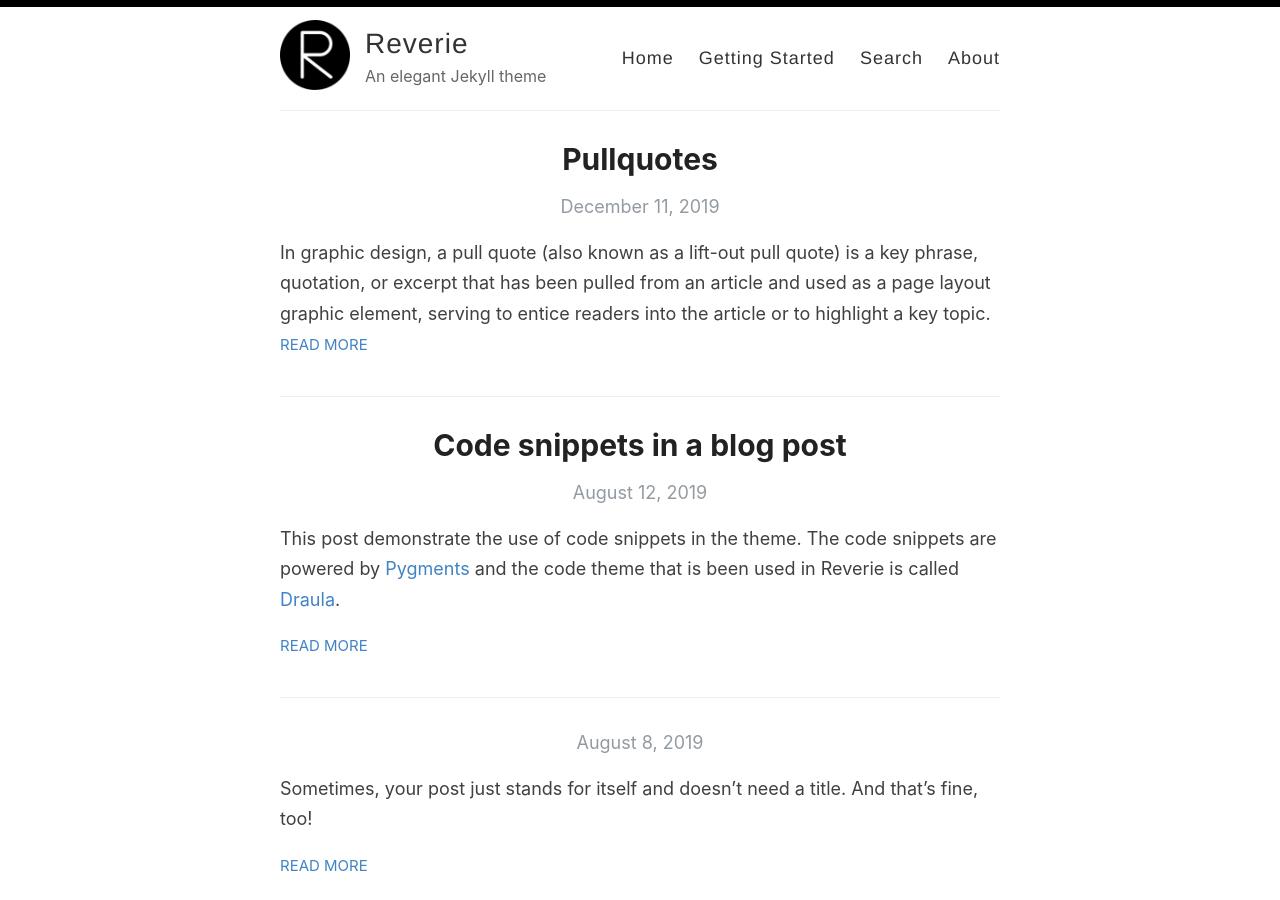
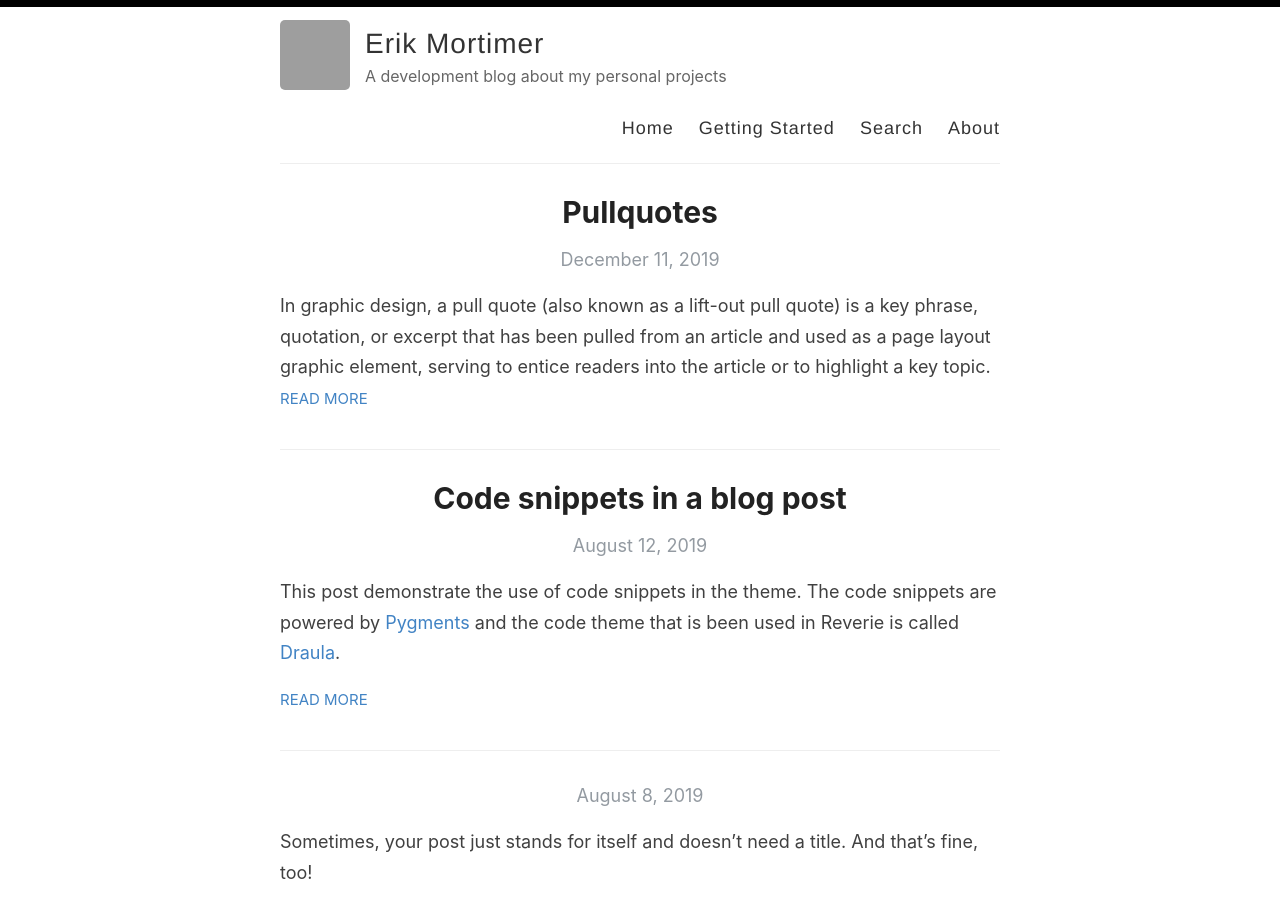
Before and after one commit to erikmortimer/erikmortimer.github.io, a Jekyll site: the page built from index.html, in a window 1280 px wide and 900 px high. Built offline with Jekyll 4.4.1, drawn with Linux system fonts in a browser that asks for light colours; the list of posts is cut into pages by our own code; grey boxes are pictures that could not be loaded.

Commit message:
Edit on _config.yml

```diff
--- a/_config.yml
+++ b/_config.yml
@@ -3,16 +3,16 @@
 #
 
 # Name of your site (displayed in the header)
-name: Reverie
+name: Erik Mortimer
 
 # Name of the author
-author: Amit Merchant
+author: Erik Mortimer
 
 # Short bio or description (displayed in the header)
-description: An elegant Jekyll theme
+description: A development blog about my personal projects
 
 # URL of your avatar or profile pic (you could use your GitHub profile pic)
-avatar: /images/reverie.png
+avatar: https://avatars0.githubusercontent.com/u/21253659?s=460&v=4
 
 #
 # Flags below are optional
@@ -21,17 +21,17 @@ avatar: /images/reverie.png
 # Includes an icon in the footer for each username you enter
 footer-links:
   dribbble:
-  email: amit.d.merchant@gmail.com
+  email: erikmortimermail@gmail.com
   facebook:
   flickr:
-  github: amitmerchant1990/reverie
-  instagram:
+  github: erikmortimer
+  instagram: erik_mortimer
   linkedin:
   pinterest:
   rss: rss
-  twitter: amit_merchant
+  twitter: erikmortimer
   stackoverflow:
-  youtube: # channel/<your_long_string> or user/<user-name>
+  youtube: channel/UCURxxBYWCQzzZ5Z0AV0PfcQ
   googleplus: # anything in your profile username that comes after plus.google.com/
   playconsole:
 
@@ -45,14 +45,14 @@ google_analytics: UA-43339302-11
 
 # Your website URL (e.g. http://amitmerchant1990.github.io or http://www.amitmerchant.com)
 # Used for Sitemap.xml and your RSS feed
-url: http://www.amitmerchant.com/reverie
-enforce_ssl: https://www.amitmerchant.com/reverie
+url: http://erikmortimer.github.io/
+enforce_ssl: https://erikmortimer.github.io/
 
 # If you're hosting your site at a Project repository on GitHub pages
 # (http://yourusername.github.io/repository-name)
 # and NOT your User repository (http://yourusername.github.io)
 # then add in the baseurl here, like this: "/repository-name"
-baseurl: "/reverie"
+baseurl:
 
 #
 # !! You don't need to change any of the configuration flags below !!
```
